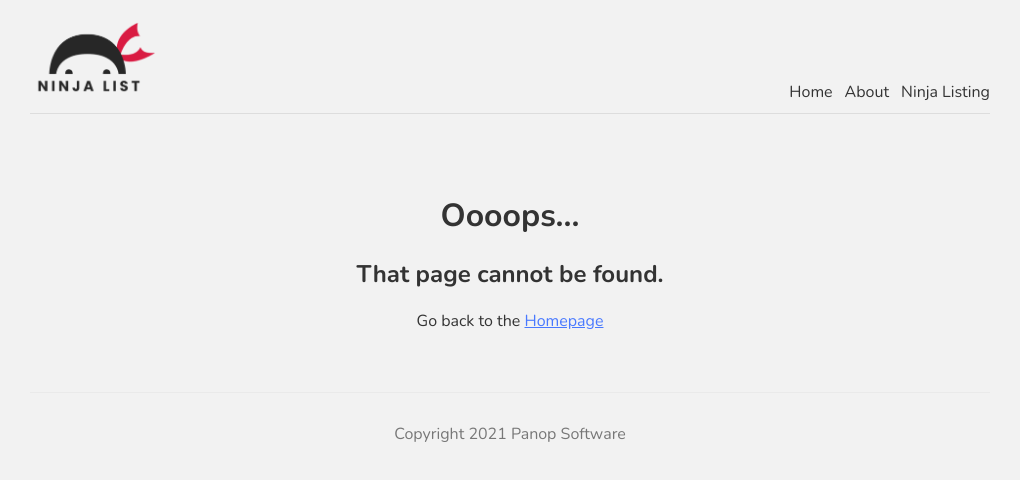
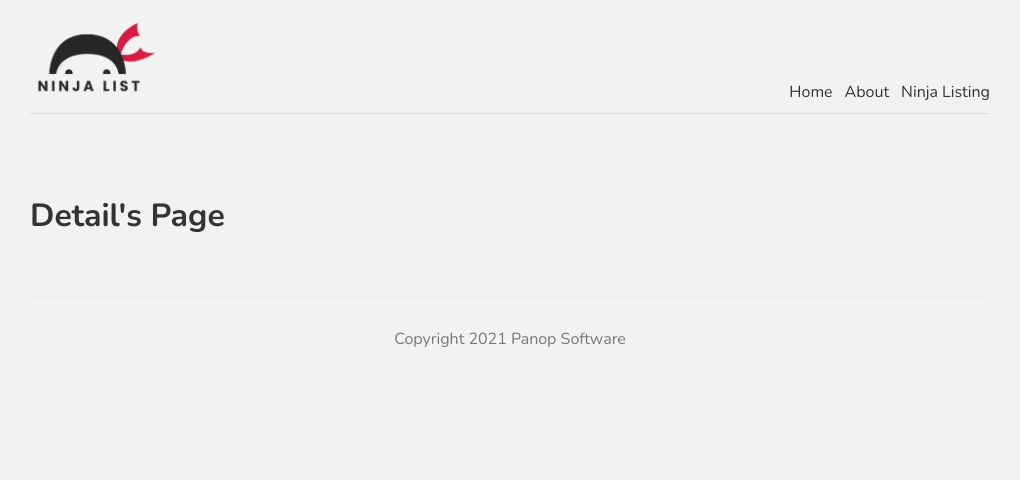
Before and after one commit to dougwperez/Nextjs-Template, a Next.js app: page /ninjas/1 in a window 1280 px wide. Before the commit this address had no page. Shown: the top 480 px of the page, without its empty margins (130-1150 px from the left). Built offline with nearby package versions, Linux system fonts and the light colour scheme.

Commit message:
part 11 done

```diff
--- /dev/null
+++ b/pages/ninjas/[id].js
@@ -0,0 +1,9 @@
+const Details = () => {
+  return (
+    <div>
+      <h1>Detail's Page</h1>
+    </div>
+  );
+};
+
+export default Details;
--- a/pages/ninjas/index.js
+++ b/pages/ninjas/index.js
@@ -1,4 +1,5 @@
 import styles from "../../styles/Ninjas.module.css";
+import Link from "next/link";
 
 export const getStaticProps = async () => {
   const res = await fetch("https://jsonplaceholder.typicode.com/users");
@@ -14,11 +15,11 @@
     <div>
       <h1>All Ninjas</h1>
       {ninjas.map((ninja) => (
-        <div key={ninja.id}>
+        <Link href={"/ninjas/" + ninja.id} key={ninja.id}>
           <a className={styles.single}>
             <h3>{ninja.name}</h3>
           </a>
-        </div>
+        </Link>
       ))}
     </div>
   );
```
